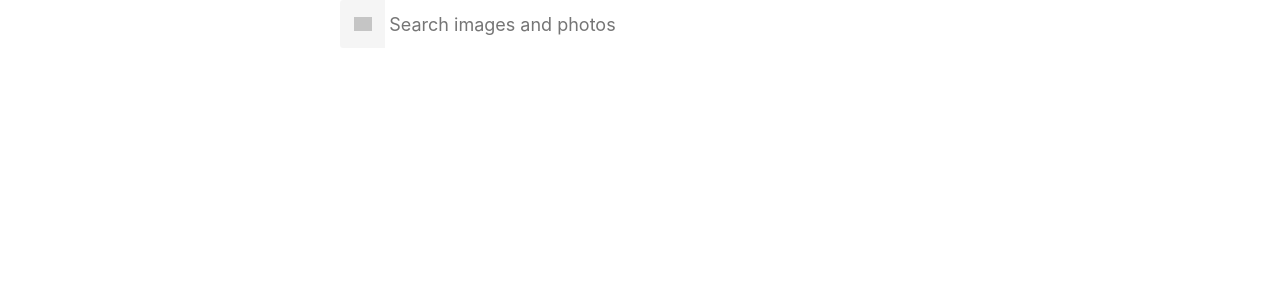
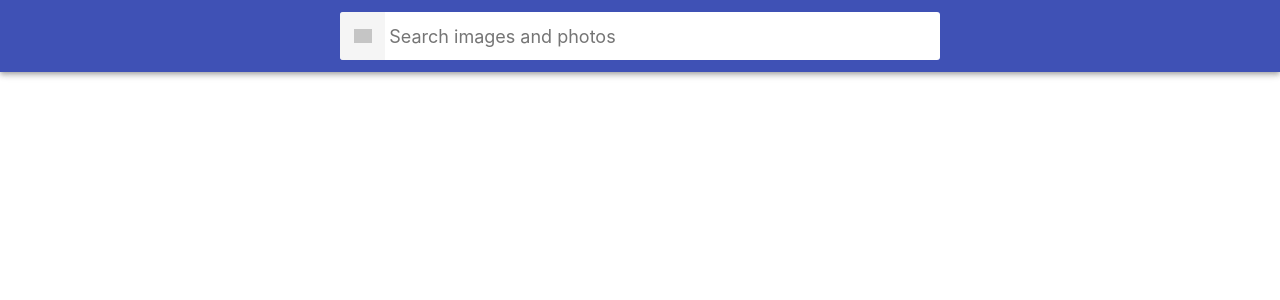
Before and after one commit to HalynaSinko/goit-react-hw-03-image-finder, a React (Create React App) app: page / in a window 1280 px wide. Shown: the top 300 px of the page. Built offline with nearby package versions, Linux system fonts and the light colour scheme; grey boxes are pictures that could not be loaded.

Commit message:
add Loader

```diff
--- a/package.json
+++ b/package.json
@@ -9,6 +9,7 @@
     "modern-normalize": "^1.1.0",
     "react": "^17.0.2",
     "react-dom": "^17.0.2",
+    "react-loader-spinner": "^4.0.0",
     "react-scripts": "4.0.3",
     "web-vitals": "^1.1.2"
   },
--- a/src/App.js
+++ b/src/App.js
@@ -1,7 +1,9 @@
 import { Component } from "react";
 import Searchbar from "./Components/Searchbar/Searchbar";
+import LoaderSpinner from "./Components/Loader/Loader";
 import ImageGallery from "./Components/ImageGallery/ImageGallery";
 import Button from "./Components/Button";
+import s from "./App.module.css";
 
 import apiImages from "./serveces/apiImages";
 
@@ -75,10 +77,11 @@ class App extends Component {
   };
 
   render() {
-    const { images, showButtom } = this.state;
+    const { images, loading, showButtom } = this.state;
     return (
-      <div className="App">
+      <div className={s.container}>
         <Searchbar onSubmit={this.hendleSubmit} />
+        {loading && <LoaderSpinner />}
         {this.state.error && <p>{this.state.error}</p>}
         <ImageGallery images={images} />
         {showButtom && <Button onLoadMore={this.getImages} />}
--- /dev/null
+++ b/src/App.module.css
@@ -0,0 +1,12 @@
+.container {
+  text-align: center;
+}
+
+/* @keyframes App-logo-spin {
+  from {
+    transform: rotate(0deg);
+  }
+  to {
+    transform: rotate(360deg);
+  }
+}  */
--- a/src/Components/ImageGallery/imageGallery.module.css
+++ b/src/Components/ImageGallery/imageGallery.module.css
@@ -4,7 +4,7 @@
   grid-template-columns: repeat(auto-fill, minmax(320px, 1fr));
   grid-gap: 16px;
   margin-top: 0;
-  margin-bottom: 0;
+  margin-bottom: 20px;
   padding: 0;
   list-style: none;
   margin-left: auto;
--- /dev/null
+++ b/src/Components/Loader/Loader.js
@@ -0,0 +1,20 @@
+import Loader from "react-loader-spinner";
+import "react-loader-spinner/dist/loader/css/react-spinner-loader.css";
+
+import s from "./Loader.module.css";
+
+const LoaderSpinner = () => {
+  return (
+    <div className={s.container}>
+      <Loader
+        type="BallTriangle"
+        color="#3f51b5"
+        height={80}
+        width={80}
+        timeout={3000} //3 secs
+      />
+    </div>
+  );
+};
+
+export default LoaderSpinner;
--- /dev/null
+++ b/src/Components/Loader/Loader.module.css
@@ -0,0 +1,3 @@
+.container {
+  text-align: center;
+}
--- /dev/null
+++ b/src/Components/Loader/index.js
@@ -0,0 +1 @@
+export { default } from "./Loader";
--- a/src/Components/Searchbar/Searchbar.module.css
+++ b/src/Components/Searchbar/Searchbar.module.css
@@ -1,4 +1,4 @@
-.Searchbar {
+.searchbar {
   top: 0;
   left: 0;
   position: sticky;
```
Also changed, not shown: src/App.css (deleted, +0 -38 lines), 2 other files (tests, documents, lock files or other folders).
